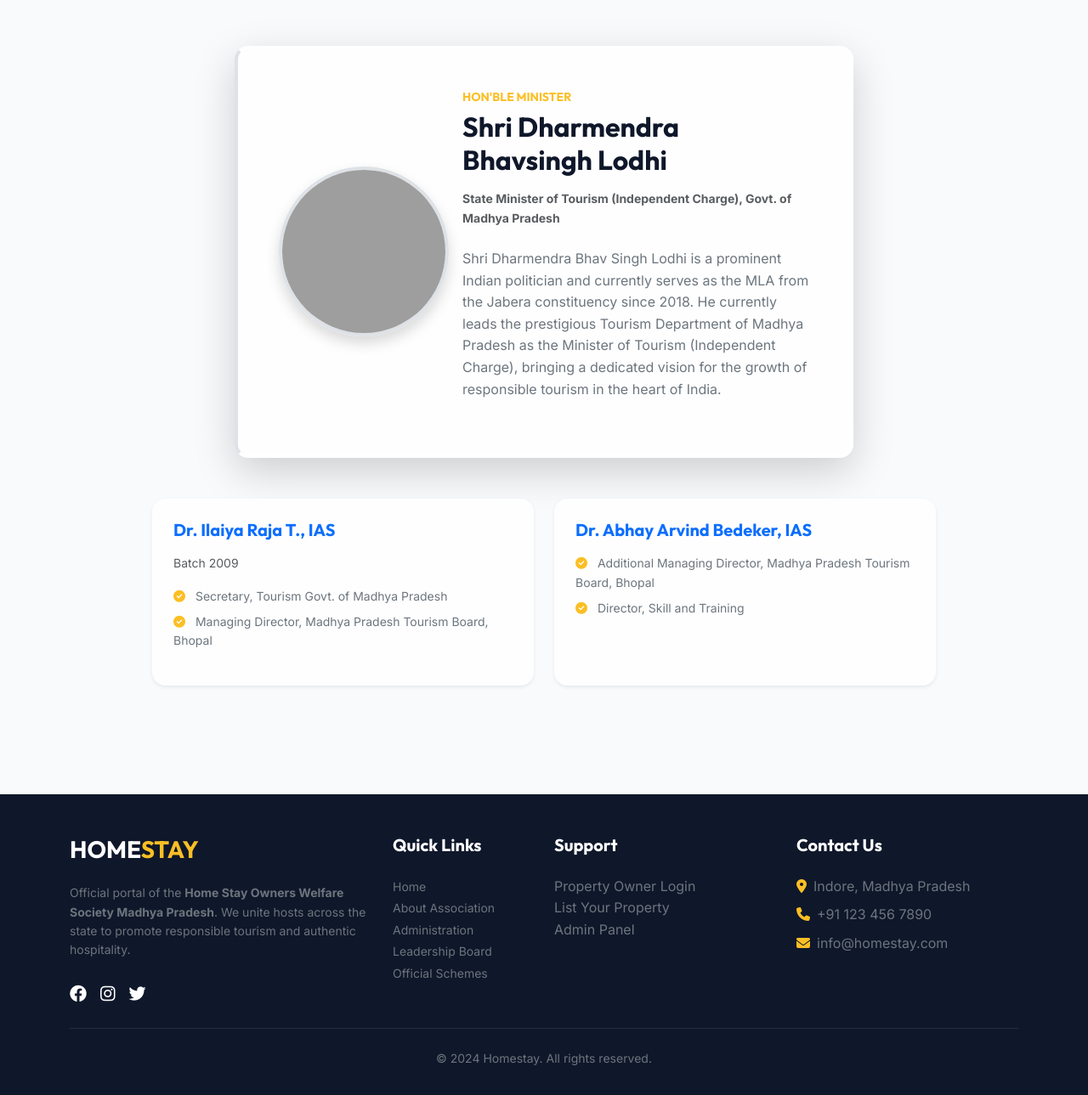
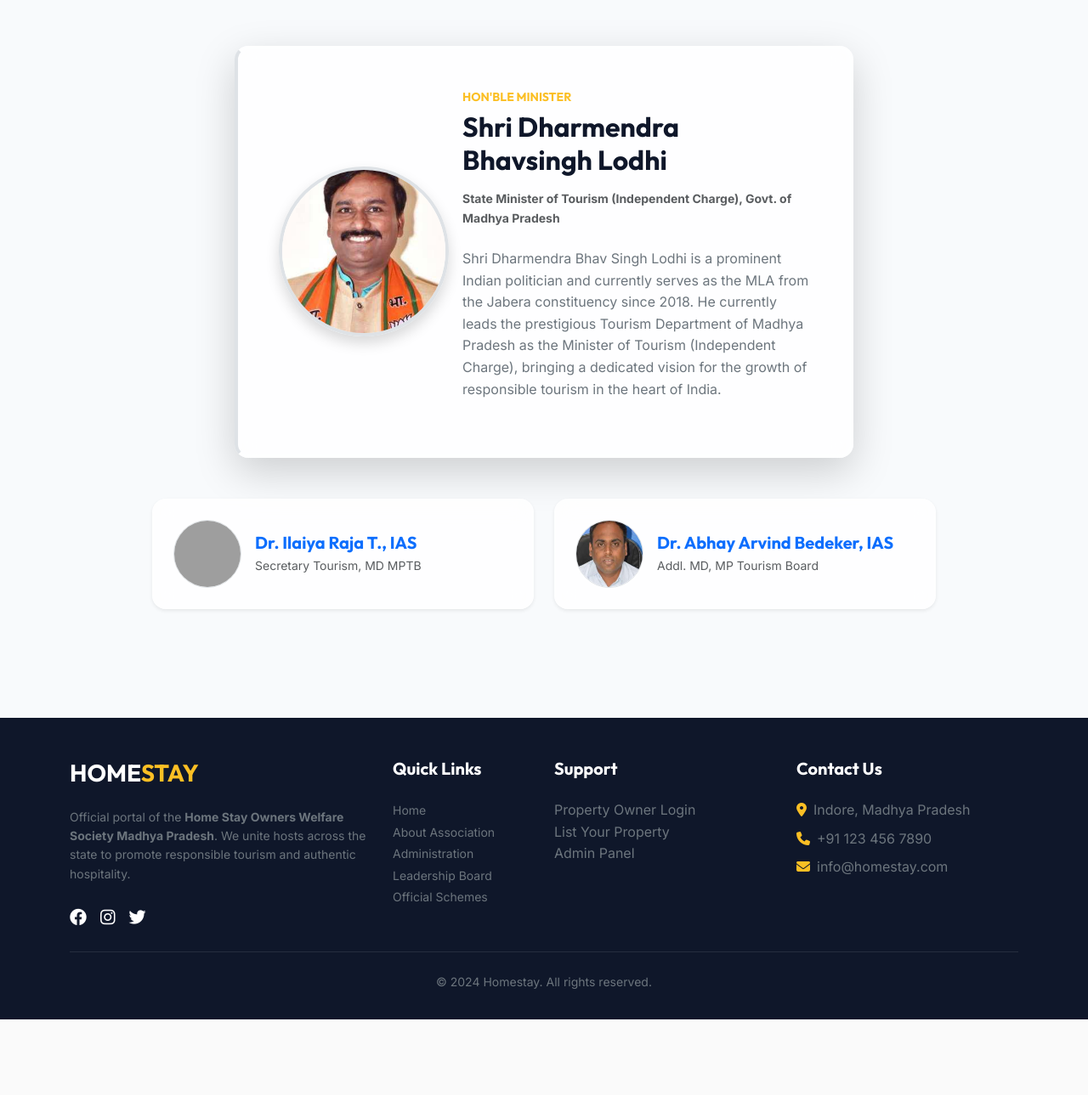
Before and after one commit to satyanarayansaiprasad/homestay, a PHP site: page /administration.php in a window 1280 px wide. Shown: the part 426-1715 px from the top of the page at 85% size. After the commit the page ends 1626 px from the top, so only its background shows below. Run offline with PHP 8.4, Linux system fonts and the light colour scheme; grey boxes are pictures that could not be loaded.

Commit message:
Update: Attach local member images to Administration and Board pages

```diff
--- a/administration.php
+++ b/administration.php
@@ -21,7 +21,7 @@ include 'includes/header.php';
                     <div class="row align-items-center">
                         <div class="col-md-4 text-center mb-4 mb-md-0">
                             <div class="rounded-circle overflow-hidden mx-auto border border-4 border-accent shadow" style="width: 200px; height: 200px;">
-                                <img src="https://images.unsplash.com/photo-1560250097-0b93528c311a?auto=format&fit=crop&q=80&w=400" class="w-100 h-100 object-fit-cover" alt="Minister">
+                                <img src="assets/img/members/State Minister of Tourism (Independent) Govt. Of Madhya Pradesh ,India.jpg" class="w-100 h-100 object-fit-cover" alt="Minister">
                             </div>
                         </div>
                         <div class="col-md-8">
@@ -38,22 +38,25 @@ include 'includes/header.php';
             <div class="col-lg-10 mt-5">
                 <div class="row g-4">
                     <div class="col-md-6 reveal">
-                        <div class="glass-card p-4 h-100 shadow-sm">
-                            <h5 class="text-primary fw-bold mb-3">Dr. Ilaiya Raja T., IAS</h5>
-                            <p class="text-muted small mb-3">Batch 2009</p>
-                            <ul class="list-unstyled small text-secondary">
-                                <li class="mb-2"><i class="fas fa-check-circle text-accent me-2"></i> Secretary, Tourism Govt. of Madhya Pradesh</li>
-                                <li class="mb-2"><i class="fas fa-check-circle text-accent me-2"></i> Managing Director, Madhya Pradesh Tourism Board, Bhopal</li>
-                            </ul>
+                        <div class="glass-card p-4 h-100 shadow-sm d-flex gap-3 align-items-center">
+                            <div class="rounded-circle overflow-hidden border border-accent" style="width: 80px; height: 80px; flex-shrink: 0;">
+                                <img src="https://images.unsplash.com/photo-1573497019940-1c28c88b4f3e?auto=format&fit=crop&q=80&w=200" class="w-100 h-100 object-fit-cover" alt="Dr. Ilaiya Raja T.">
+                            </div>
+                            <div>
+                                <h5 class="text-primary fw-bold mb-1">Dr. Ilaiya Raja T., IAS</h5>
+                                <p class="text-muted small mb-0">Secretary Tourism, MD MPTB</p>
+                            </div>
                         </div>
                     </div>
                     <div class="col-md-6 reveal">
-                        <div class="glass-card p-4 h-100 shadow-sm">
-                            <h5 class="text-primary fw-bold mb-3">Dr. Abhay Arvind Bedeker, IAS</h5>
-                            <ul class="list-unstyled small text-secondary">
-                                <li class="mb-2"><i class="fas fa-check-circle text-accent me-2"></i> Additional Managing Director, Madhya Pradesh Tourism Board, Bhopal</li>
-                                <li class="mb-2"><i class="fas fa-check-circle text-accent me-2"></i> Director, Skill and Training</li>
-                            </ul>
+                        <div class="glass-card p-4 h-100 shadow-sm d-flex gap-3 align-items-center">
+                            <div class="rounded-circle overflow-hidden border border-accent" style="width: 80px; height: 80px; flex-shrink: 0;">
+                                <img src="assets/img/members/Dr. Abhay Arvind Bedeker, IAS.jpg" class="w-100 h-100 object-fit-cover" alt="Dr. Abhay Arvind Bedeker, IAS">
+                            </div>
+                            <div>
+                                <h5 class="text-primary fw-bold mb-1">Dr. Abhay Arvind Bedeker, IAS</h5>
+                                <p class="text-muted small mb-0">Addl. MD, MP Tourism Board</p>
+                            </div>
                         </div>
                     </div>
                 </div>
```
Also changed, not shown: board.php (+24 -6 lines), assets/img/members/Dr. Abhay Arvind Bedeker, IAS.jpg (added), assets/img/members/Kesar Parvat Home Stay MHOW INDORE M.P.jpg (added), assets/img/members/President.jpg (added), assets/img/members/R.K. Home Stay Bhopal M.P.jpg (added), assets/img/members/SKAY Home Stay Bandhavgarh National Park M.P.jpg (added), assets/img/members/State Minister of Tourism (Independent) Govt. Of Madhya Pradesh ,India.jpg (added), 2 other files.
